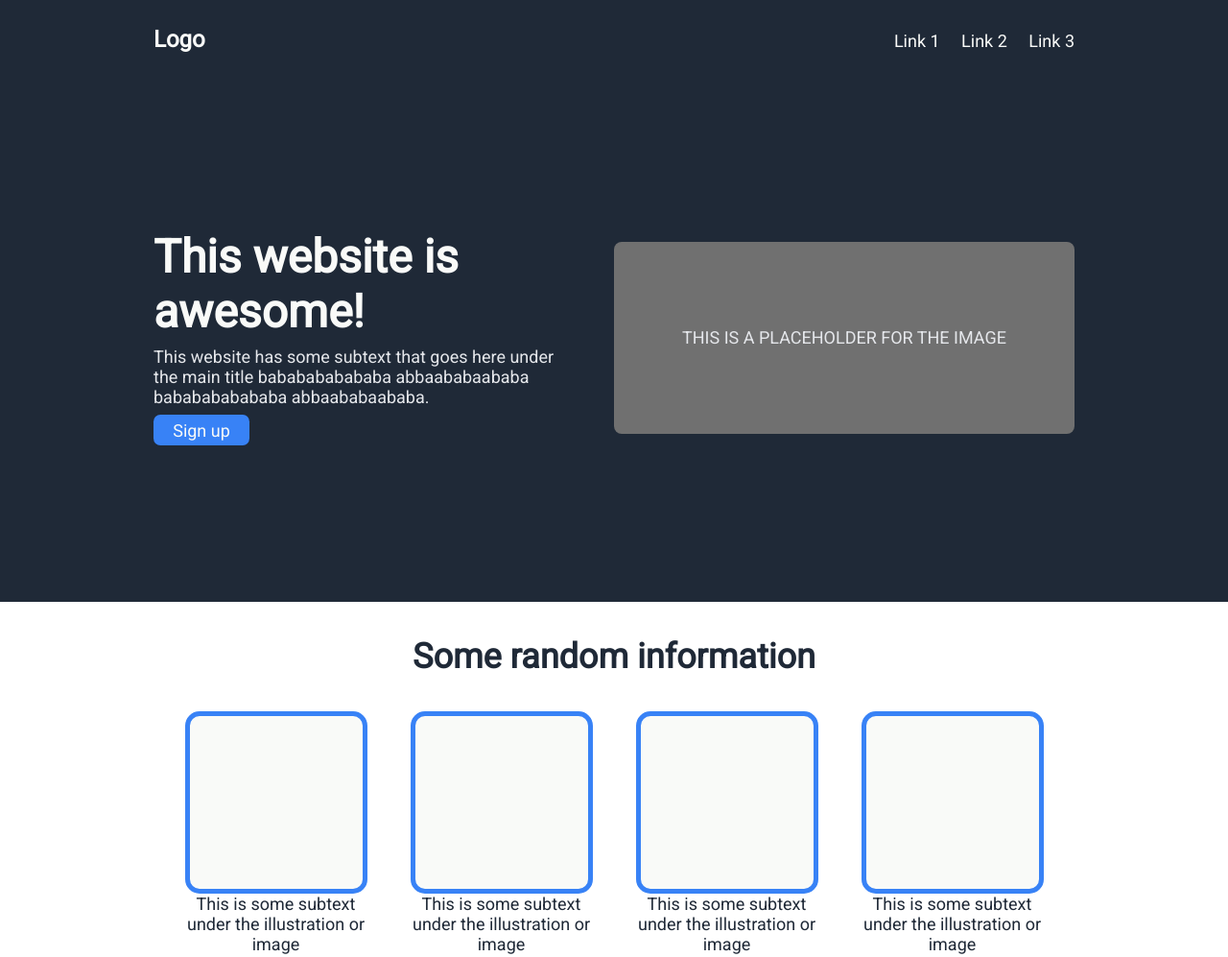
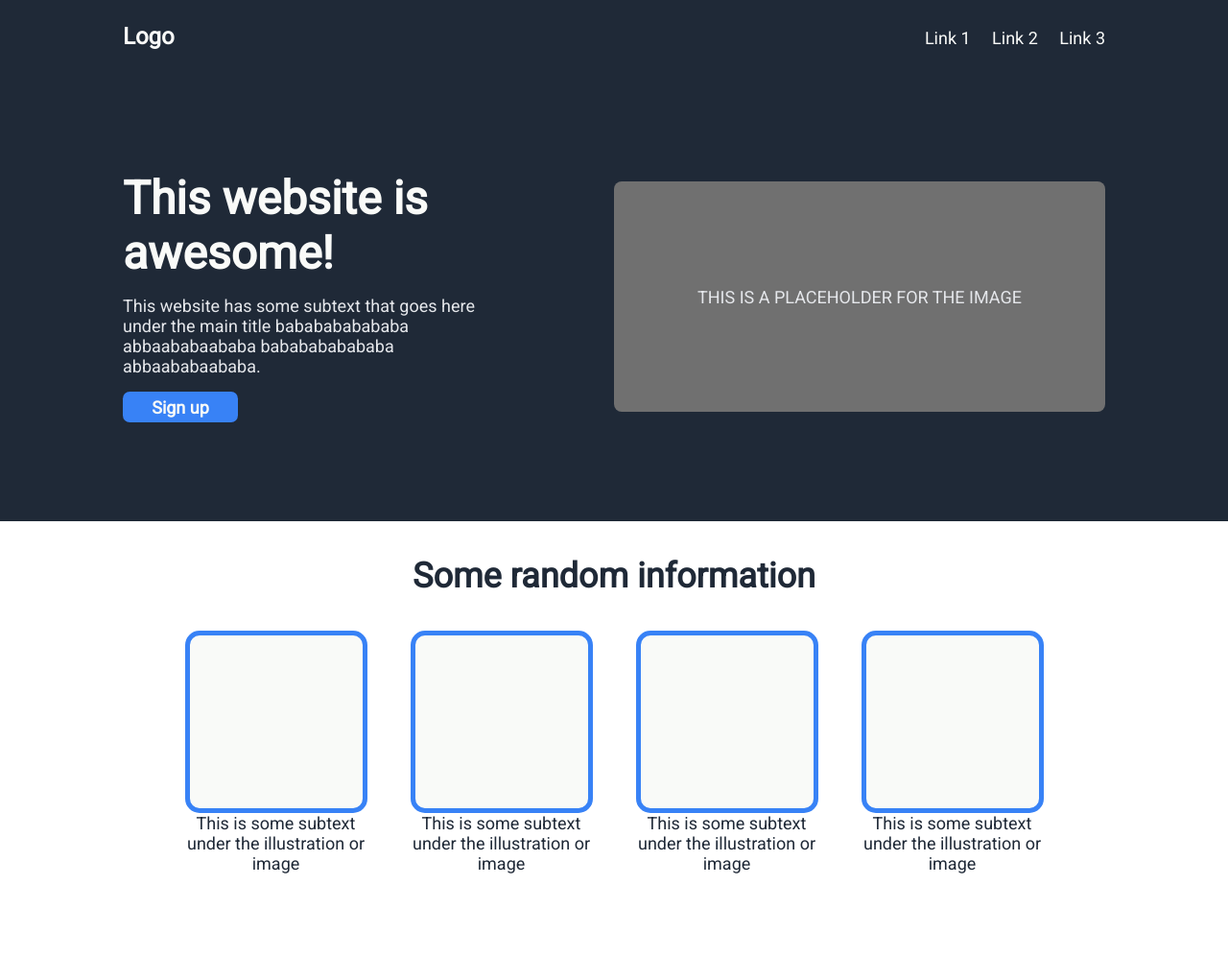
Before and after one commit to ar4wnnn/landing-page, a plain HTML site: page index.html in a window 1280 px wide. Shown: the top 997 px of the page at 96% size. Drawn offline with Linux system fonts and the light colour scheme.

Commit message:
fix: Removed some redundant CSS code, added comments

```diff
--- a/styles.css
+++ b/styles.css
@@ -1,17 +1,20 @@
 @import url('https://fonts.googleapis.com/css2?family=Roboto&display=swap');
 
+/* General */
 * {
     margin: 0;
     padding: 0;
     font-family:'Roboto', sans-serif;
-
 }
 
+/* First bar */
 .firstbar {
     background-color: #1F2937;
     color: #F9FAF8;
-    padding: 0.2em 10em;
+    padding: 0 10%;
 }
+
+/* Logo/Navigation */
 .navbar{
     display: flex;
     align-items: baseline;
@@ -25,12 +28,8 @@
 .links{
     margin-top:25px;
     font-size: 18px;
-
 }
-a:link{
-    text-decoration: none;
-    color:inherit;
-}
+a:link,
 a:visited{
     text-decoration: none;
     color:inherit;
@@ -38,28 +37,26 @@ a:visited{
 span{
     margin: 0 1em;
 }
-span:first-of-type{
-    margin: 0;
-}
+span:first-of-type,
 span:last-of-type{
     margin: 0;
 }
+
+/* Main */
 .main{
     display:flex;
-    padding: 10em 0;
+    padding: 10% 0;
     justify-content: center;
     align-items:center;
-    gap:3em;
+    gap:10%;
 }
 .mleft{
     display:flex;
     flex-direction:column;
-    gap: 0.5em;
+    gap: 1em;
 }
 button{
-
     background-color: #3882F6;
-
 }
 .hero{
     font-size:48px;
@@ -72,10 +69,11 @@ button{
 .herob{
     color: #F9FAF8;
     font-size: 18px;
+    font-weight: 600;
     border:none;
     border-radius:0.4em;
     padding: 0.3em 1em;
-    width: 100px;
+    width: 120px;
 }
 .mright{
     flex-shrink:0;
@@ -86,9 +84,11 @@ button{
     align-items: center;
     justify-content: center;
     background-color: rgb(112, 112, 112);
-    height:200px;
+    height:240px;
     border-radius:8px;
 }
+
+/* Box bar */
 .secondbar{
     display:flex;
     flex-direction:column;
@@ -100,12 +100,10 @@ button{
     font-size: 36px;
     font-weight: 800;
     padding: 1em;
-
 }
 .randomib{
     display:flex;
     gap:25px;
-
 }
 .randomi{
     display:flex;
@@ -122,13 +120,14 @@ button{
     border: 5px solid #3882F6;
     background-color: #F9FAF8;
 }
+
+/* Quote bar */
 .thirdbar{
     display:flex;
     flex-direction: column;
     padding:10% 25%;
     background-color:#E5E7EB;
     color:#1F2937;
-
 }
 .quote{
     font-size: 36px;
@@ -140,6 +139,8 @@ button{
     font-weight: bolder;
     align-self:flex-end;
 }
+
+/* CTA bar */
 .fourthbar{
     display:flex;
     padding:8% 8%;
@@ -171,9 +172,10 @@ button{
     width:120px;
     padding: 0.3em 1.5em;
     border-radius:0.4em;
-    max-height:60px;
     color:#F9FAF8;
 }
+
+/* Footer */
 footer{
     display:flex;
     padding: 3em;
```
